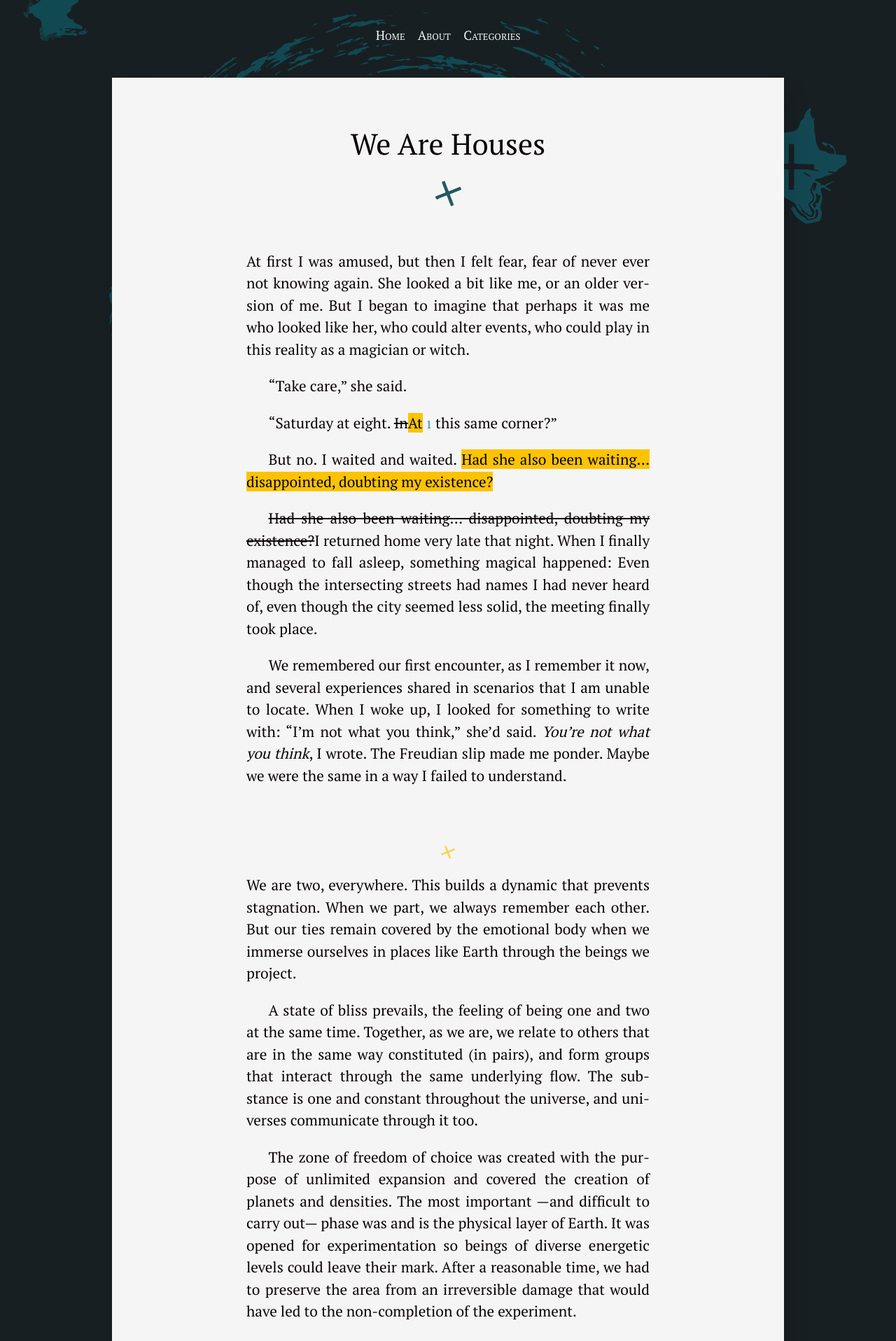
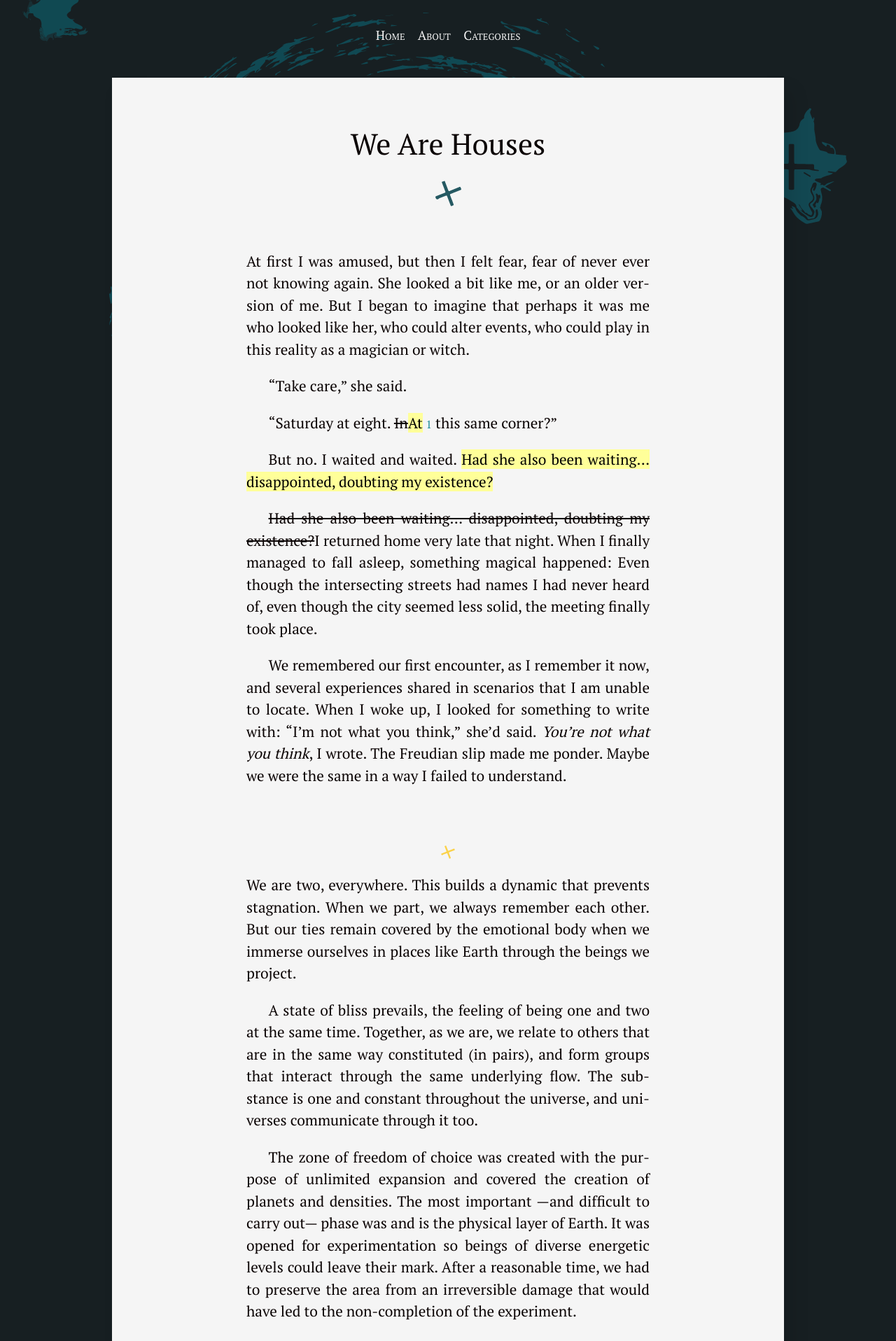
Before and after one commit to silvialohrmann/editorial, a Jekyll site: the page built from _posts/2022-11-18-we-are-houses.md, in a window 1280 px wide. Shown: the top 1916 px of the page at 70% size. Built offline with Jekyll 4.4.1, drawn with Linux system fonts in a browser that asks for light colours.

Commit message:
Update _reset.scss

```diff
--- a/_sass/_reset.scss
+++ b/_sass/_reset.scss
@@ -1 +1 @@
-html,body,div,span,object,iframe,h1,h2,h3,h4,h5,h6,p,blockquote,pre,abbr,address,cite,code,del,dfn,em,img,ins,kbd,q,samp,small,strong,sub,sup,var,b,i,dl,dt,dd,ol,ul,li,fieldset,form,label,legend,table,caption,tbody,tfoot,thead,tr,th,td,article,aside,canvas,details,figcaption,figure,footer,header,hgroup,menu,nav,section,summary,time,mark,audio,video{border:0;font-size:100%;font:inherit;vertical-align:baseline;margin:0;padding:0}article,aside,details,figcaption,figure,footer,header,hgroup,menu,nav,section{display:block}blockquote,q{quotes:none}blockquote:before,blockquote:after,q:before,q:after{content:none}ins{background-color:#fdc300;color:#000;text-decoration:none}mark{background-color:#ff9;color:#000;font-style:italic;font-weight:700}del{text-decoration:line-through}abbr[title],dfn[title]{border-bottom:1px dotted;cursor:help}table{border-collapse:collapse;border-spacing:0}hr{display:block;height:1px;border:0;border-top:1px solid #ccc;margin:1em 0;padding:0}input,select{vertical-align:middle} .clearfix:after{clear:both;content:' ';display:block;font-size:0;line-height:0;visibility:hidden;width:0;height:0}.clearfix{display:inline-block}* html .clearfix{height:1%}.clearfix{display:block}
+html,body,div,span,object,iframe,h1,h2,h3,h4,h5,h6,p,blockquote,pre,abbr,address,cite,code,del,dfn,em,img,ins,kbd,q,samp,small,strong,sub,sup,var,b,i,dl,dt,dd,ol,ul,li,fieldset,form,label,legend,table,caption,tbody,tfoot,thead,tr,th,td,article,aside,canvas,details,figcaption,figure,footer,header,hgroup,menu,nav,section,summary,time,mark,audio,video{border:0;font-size:100%;font:inherit;vertical-align:baseline;margin:0;padding:0}article,aside,details,figcaption,figure,footer,header,hgroup,menu,nav,section{display:block}blockquote,q{quotes:none}blockquote:before,blockquote:after,q:before,q:after{content:none}ins{background-color:#ff9;color:#000;text-decoration:none}mark{background-color:#ff9;color:#000;font-style:italic;font-weight:700}del{text-decoration:line-through}abbr[title],dfn[title]{border-bottom:1px dotted;cursor:help}table{border-collapse:collapse;border-spacing:0}hr{display:block;height:1px;border:0;border-top:1px solid #ccc;margin:1em 0;padding:0}input,select{vertical-align:middle} .clearfix:after{clear:both;content:' ';display:block;font-size:0;line-height:0;visibility:hidden;width:0;height:0}.clearfix{display:inline-block}* html .clearfix{height:1%}.clearfix{display:block}
```
